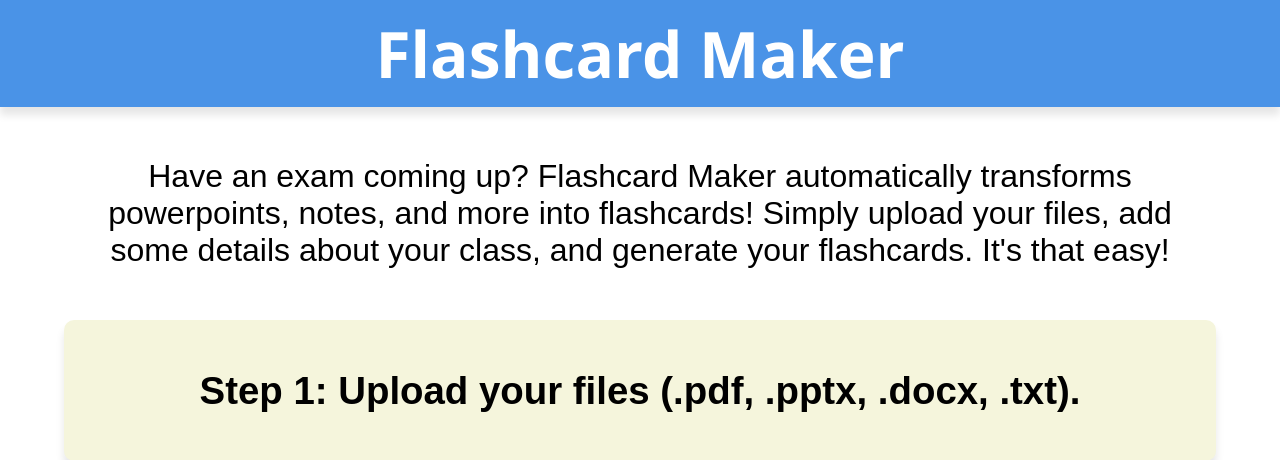
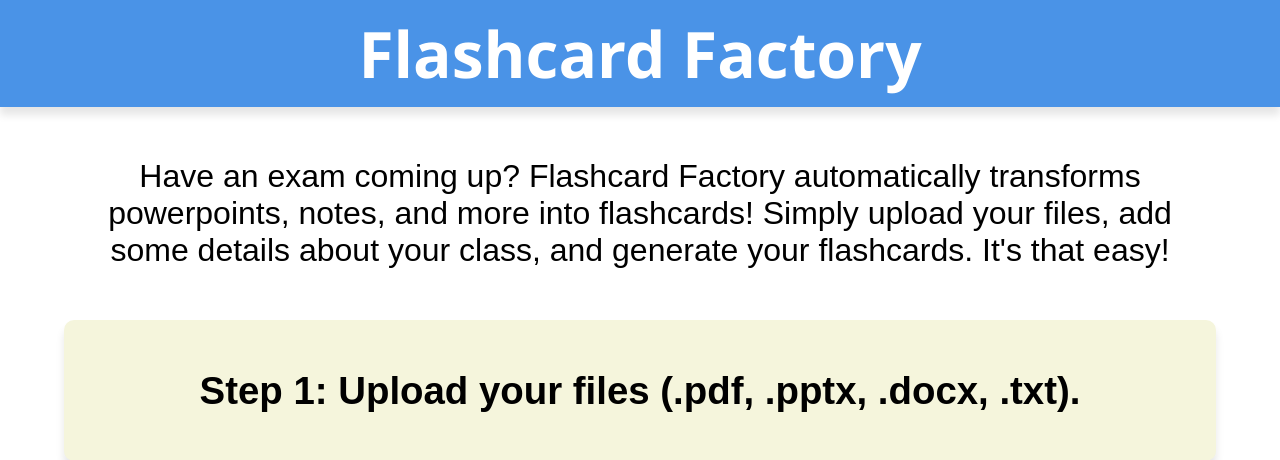
Before and after one commit to SpencerPresley/FlashcardFactory, a Flask app: template src/frontend/templates/form.html in a window 1280 px wide. Shown: the top 460 px of the page. Run offline with Flask 3, Linux system fonts and the light colour scheme; the template is opened without the code that fills it, so the values that code supplies are empty.

Commit message:
better reqs, slight change to form

```diff
--- a/requirements.txt
+++ b/requirements.txt
@@ -6,3 +6,8 @@ unstructured
 jinja2
 docx2txt
 pymupdf
+python-pptx
+python-docx
+uvicorn
+python-multipart
+python-dotenv
--- a/server.py
+++ b/server.py
@@ -59,7 +59,7 @@ def make_cards(
 
     # flash_cards = "sample.txt"
 
-    flash_cards = run(data, os.getenv("GOOGLE_API_KEY")).get("flashcards_file_path")
+    flash_cards = run(data, "AIzaSyD9bJQN6OeXwueJd9fC4ctgOfCkzijVESk").get("flashcards_file_path")
 
     return templates.TemplateResponse(
         request=request,
--- a/src/frontend/templates/form.html
+++ b/src/frontend/templates/form.html
@@ -8,8 +8,8 @@
     <link rel="stylesheet" href="../static/form.css">
   </head>
   <body>
-    <h1 class="webname">Flashcard Maker</h1>
-    <p class="about">Have an exam coming up? Flashcard Maker automatically transforms powerpoints, notes, and more into flashcards!
+    <h1 class="webname">Flashcard Factory</h1>
+    <p class="about">Have an exam coming up? Flashcard Factory automatically transforms powerpoints, notes, and more into flashcards!
       Simply upload your files, add some details about your class, and generate your flashcards. It's that easy!
     </p>
     <div class="steps">
```
